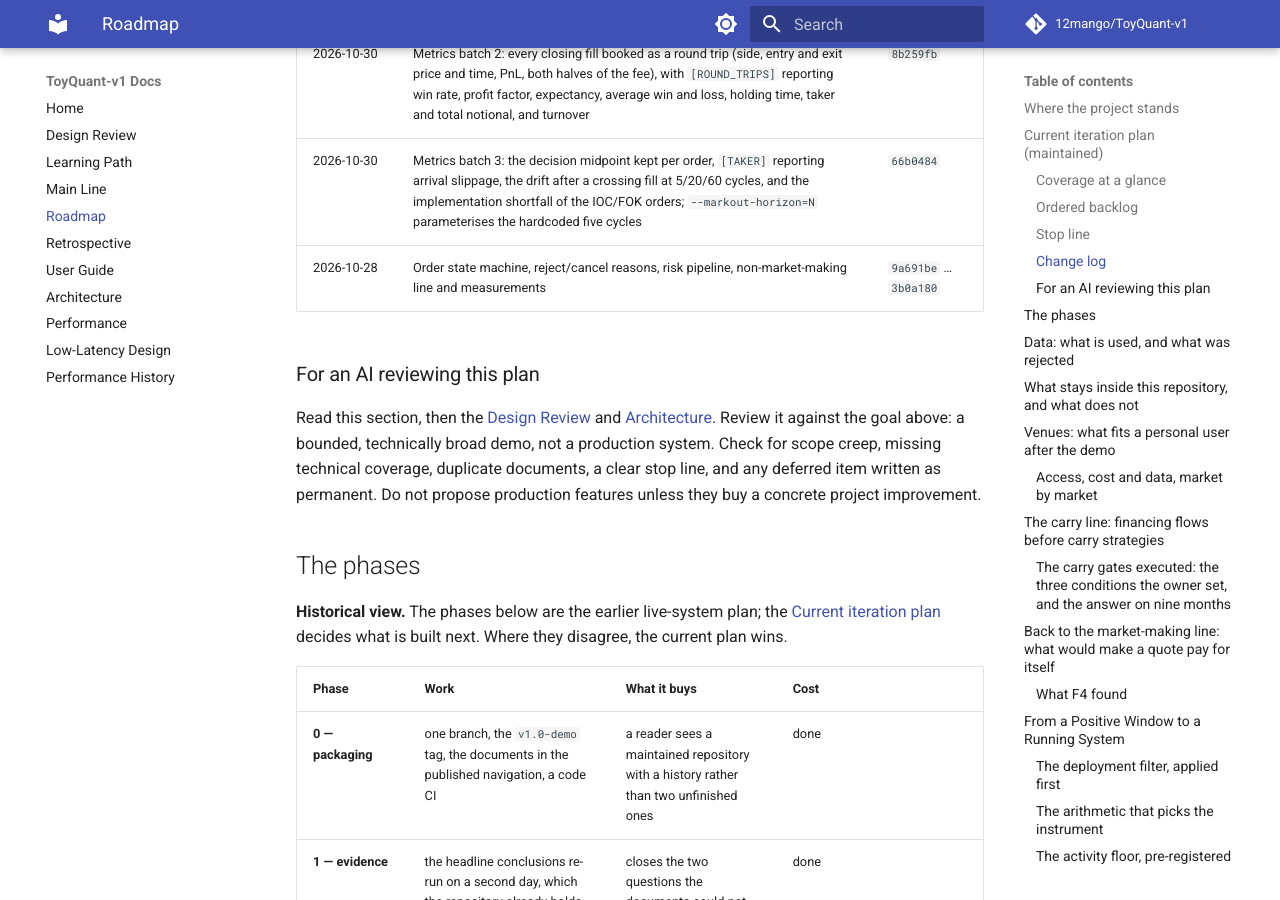
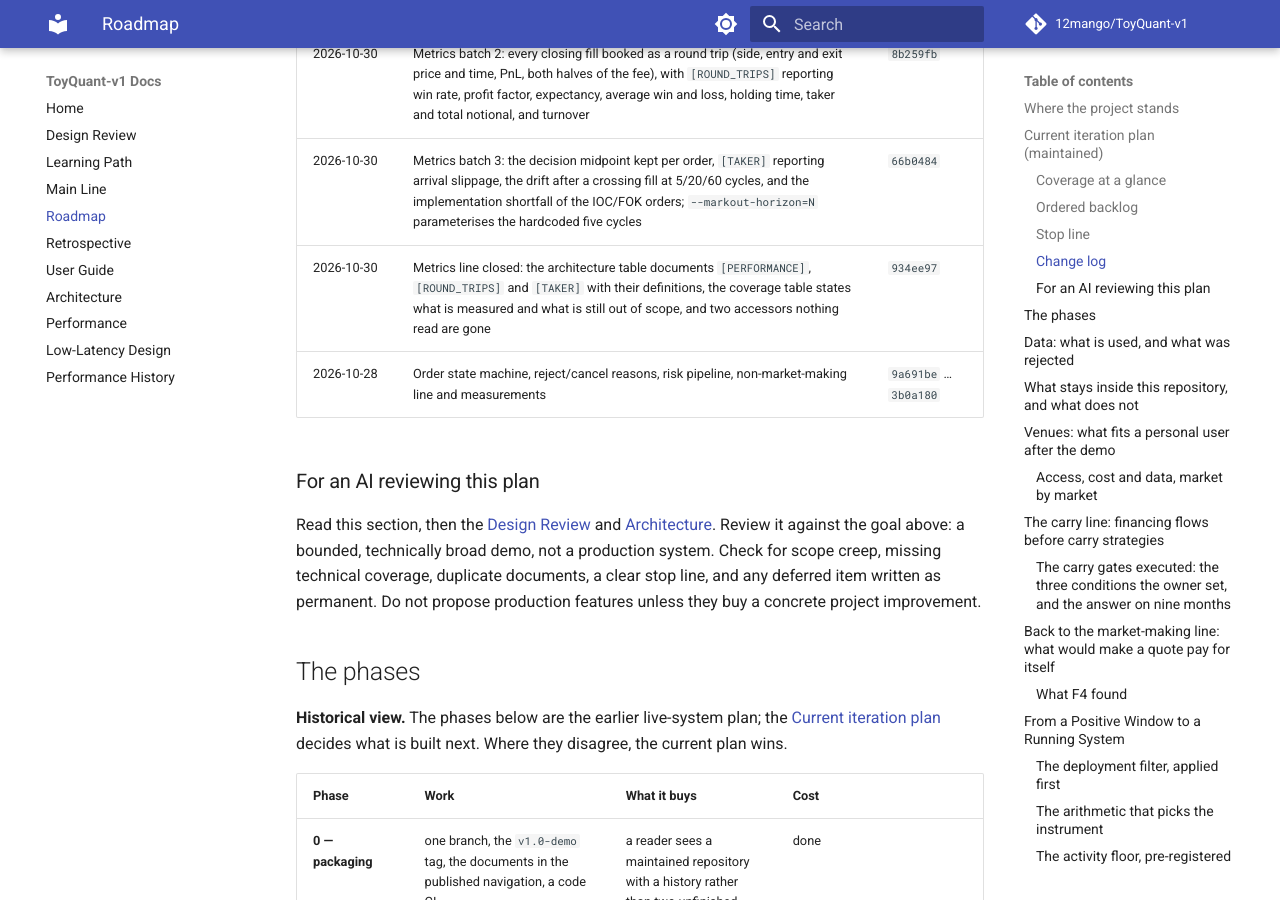
Before and after one commit to 12mango/ToyQuant-v1, an MkDocs documentation site: the page built from docs/ROADMAP.md, in a window 1280 px wide and 900 px high, scrolled down 5199 px. Built offline with MkDocs 1.6.1 and Material for MkDocs 9.7.7, drawn with Linux system fonts in a browser that asks for light colours; comment, search, counter and statistics services are not loaded.

Commit message:
Docs: record the metrics closure commit

```diff
--- a/docs/ROADMAP.md
+++ b/docs/ROADMAP.md
@@ -117,6 +117,7 @@ Accepted: a bug fix, a test or explanation of existing behaviour, or a demo scri
 | 2026-10-30 | Metrics batch 1: the equity series sampled once per 60-second bucket behind `--metrics`, and a `[PERFORMANCE]` line with drawdown, its duration, volatility, Sharpe, Sortino and Calmar; default output unchanged | `f0a7b9d` |
 | 2026-10-30 | Metrics batch 2: every closing fill booked as a round trip (side, entry and exit price and time, PnL, both halves of the fee), with `[ROUND_TRIPS]` reporting win rate, profit factor, expectancy, average win and loss, holding time, taker and total notional, and turnover | `8b259fb` |
 | 2026-10-30 | Metrics batch 3: the decision midpoint kept per order, `[TAKER]` reporting arrival slippage, the drift after a crossing fill at 5/20/60 cycles, and the implementation shortfall of the IOC/FOK orders; `--markout-horizon=N` parameterises the hardcoded five cycles | `66b0484` |
+| 2026-10-30 | Metrics line closed: the architecture table documents `[PERFORMANCE]`, `[ROUND_TRIPS]` and `[TAKER]` with their definitions, the coverage table states what is measured and what is still out of scope, and two accessors nothing read are gone | `934ee97` |
 | 2026-10-28 | Order state machine, reject/cancel reasons, risk pipeline, non-market-making line and measurements | `9a691be` … `3b0a180` |
 
 ### For an AI reviewing this plan
```
